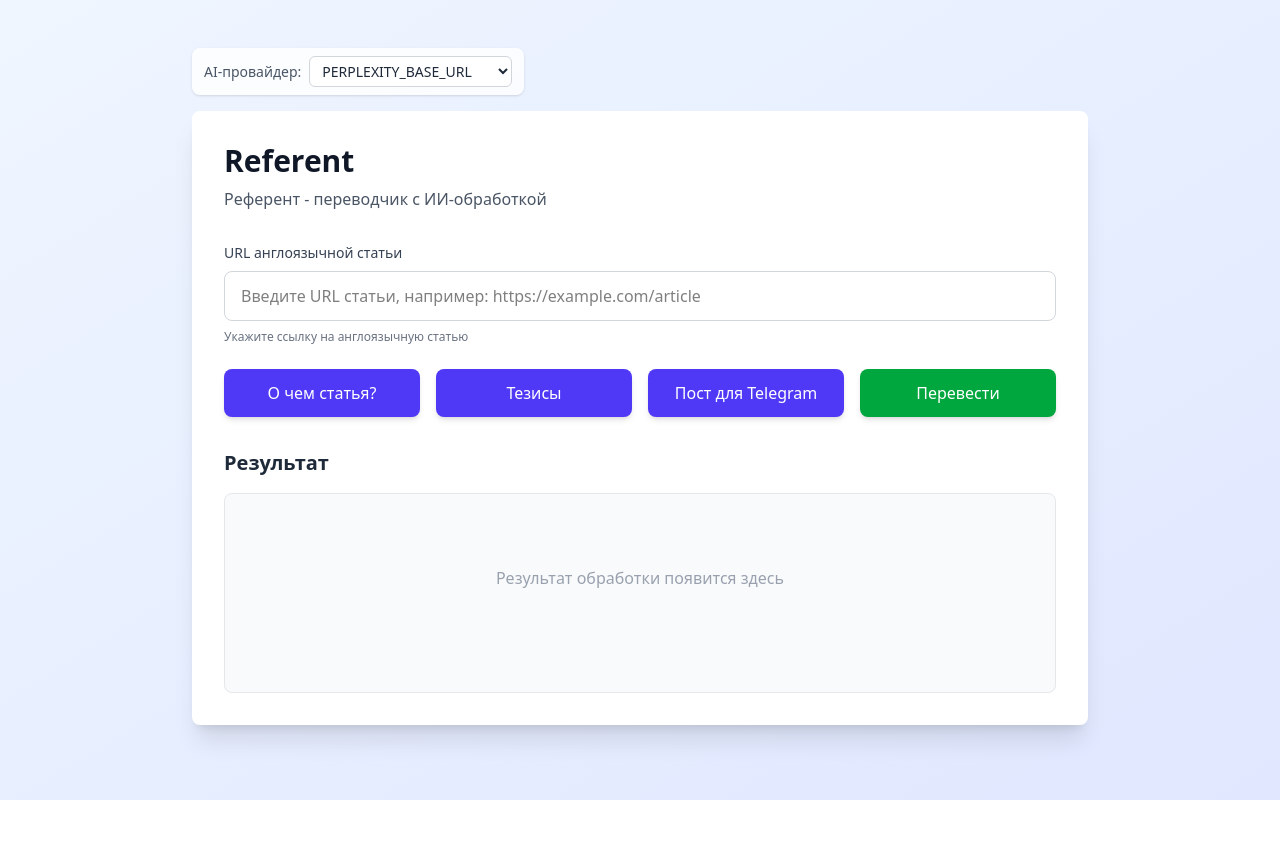
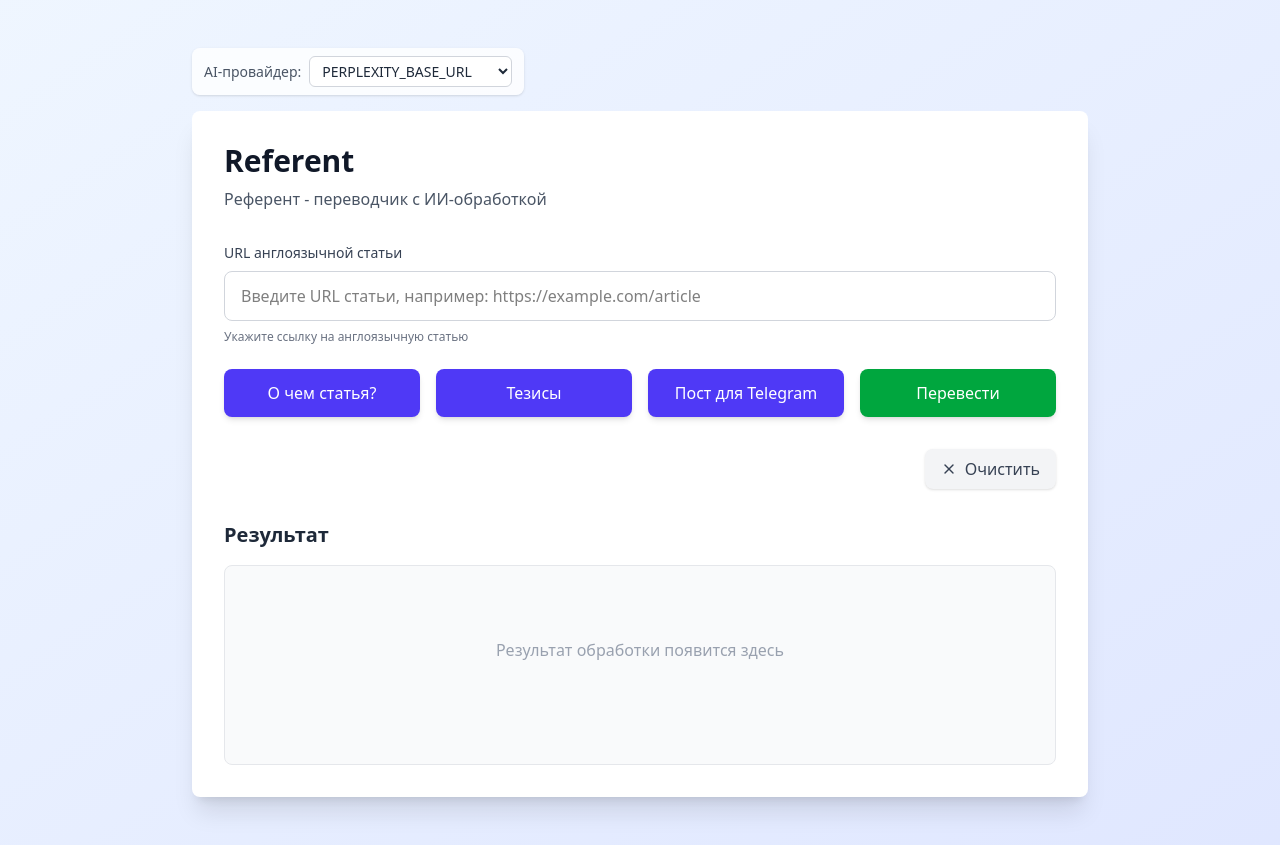
Before and after one commit to fray517/referent, a Next.js app: page / in a window 1280 px wide. Before the commit the page ends 800 px from the top, so only its background shows below. Built offline with nearby package versions, Linux system fonts and the light colour scheme.

Commit message:
добавлены дополнительные кнопки

```diff
--- a/app/page.tsx
+++ b/app/page.tsx
@@ -1,8 +1,8 @@
 'use client';
 
-import { useState } from 'react';
+import { useState, useRef, useEffect } from 'react';
 import { Alert, AlertDescription, AlertTitle } from '@/components/ui/alert';
-import { AlertCircle } from 'lucide-react';
+import { AlertCircle, Copy, X } from 'lucide-react';
 
 
 interface ParseResult {
@@ -142,6 +142,45 @@ export default function Home() {
     const [error, setError] = useState<string | null>(null);
     const [apiProvider, setApiProvider] = useState<ApiProvider>('perplexity');
     const [processStage, setProcessStage] = useState<string>('');
+    const [copySuccess, setCopySuccess] = useState(false);
+    const resultRef = useRef<HTMLDivElement>(null);
+
+    // Автоматическая прокрутка к результатам после успешной генерации
+    useEffect(() => {
+        if (result && !isLoading && resultRef.current) {
+            resultRef.current.scrollIntoView({
+                behavior: 'smooth',
+                block: 'start',
+            });
+        }
+    }, [result, isLoading]);
+
+    const handleClear = () => {
+        setUrl('');
+        setResult(null);
+        setError(null);
+        setIsLoading(false);
+        setActiveButton(null);
+        setProcessStage('');
+        setCopySuccess(false);
+    };
+
+    const handleCopy = async () => {
+        if (!result) return;
+
+        const textToCopy =
+            typeof result === 'string'
+                ? result
+                : JSON.stringify(result, null, 2);
+
+        try {
+            await navigator.clipboard.writeText(textToCopy);
+            setCopySuccess(true);
+            setTimeout(() => setCopySuccess(false), 2000);
+        } catch (err) {
+            console.error('Ошибка при копировании:', err);
+        }
+    };
 
     const handleSubmit = async (action: string) => {
         if (!url.trim()) {
@@ -665,6 +704,19 @@ export default function Home() {
                         </button>
                     </div>
 
+                    {/* Кнопка очистки */}
+                    <div className="mb-6 flex justify-end">
+                        <button
+                            onClick={handleClear}
+                            disabled={isLoading}
+                            title="Очистить все поля и результаты"
+                            className="px-4 py-2 rounded-lg font-medium text-gray-700 bg-gray-100 hover:bg-gray-200 active:scale-95 transition-all duration-200 disabled:opacity-50 disabled:cursor-not-allowed shadow-sm hover:shadow-md flex items-center gap-2"
+                        >
+                            <X className="h-4 w-4" />
+                            Очистить
+                        </button>
+                    </div>
+
                     {/* Блок текущего процесса */}
                     {isLoading && (
                         <div className="mb-6 bg-blue-50 border border-blue-200 rounded-lg p-4">
@@ -697,10 +749,22 @@ export default function Home() {
                     )}
 
                     {/* Блок результата */}
-                    <div className="mt-8">
-                        <h2 className="text-xl font-semibold text-gray-800 mb-4">
-                            Результат
-                        </h2>
+                    <div className="mt-8" ref={resultRef}>
+                        <div className="flex items-center justify-between mb-4">
+                            <h2 className="text-xl font-semibold text-gray-800">
+                                Результат
+                            </h2>
+                            {result && !isLoading && (
+                                <button
+                                    onClick={handleCopy}
+                                    title="Копировать результат"
+                                    className="px-3 py-1.5 rounded-lg font-medium text-gray-700 bg-gray-100 hover:bg-gray-200 active:scale-95 transition-all duration-200 shadow-sm hover:shadow-md flex items-center gap-2 text-sm"
+                                >
+                                    <Copy className="h-4 w-4" />
+                                    {copySuccess ? 'Скопировано!' : 'Копировать'}
+                                </button>
+                            )}
+                        </div>
                         <div className="bg-gray-50 border border-gray-200 rounded-lg p-6 min-h-[200px]">
                             {isLoading ? (
                                 <div className="flex items-center justify-center h-48">
```
